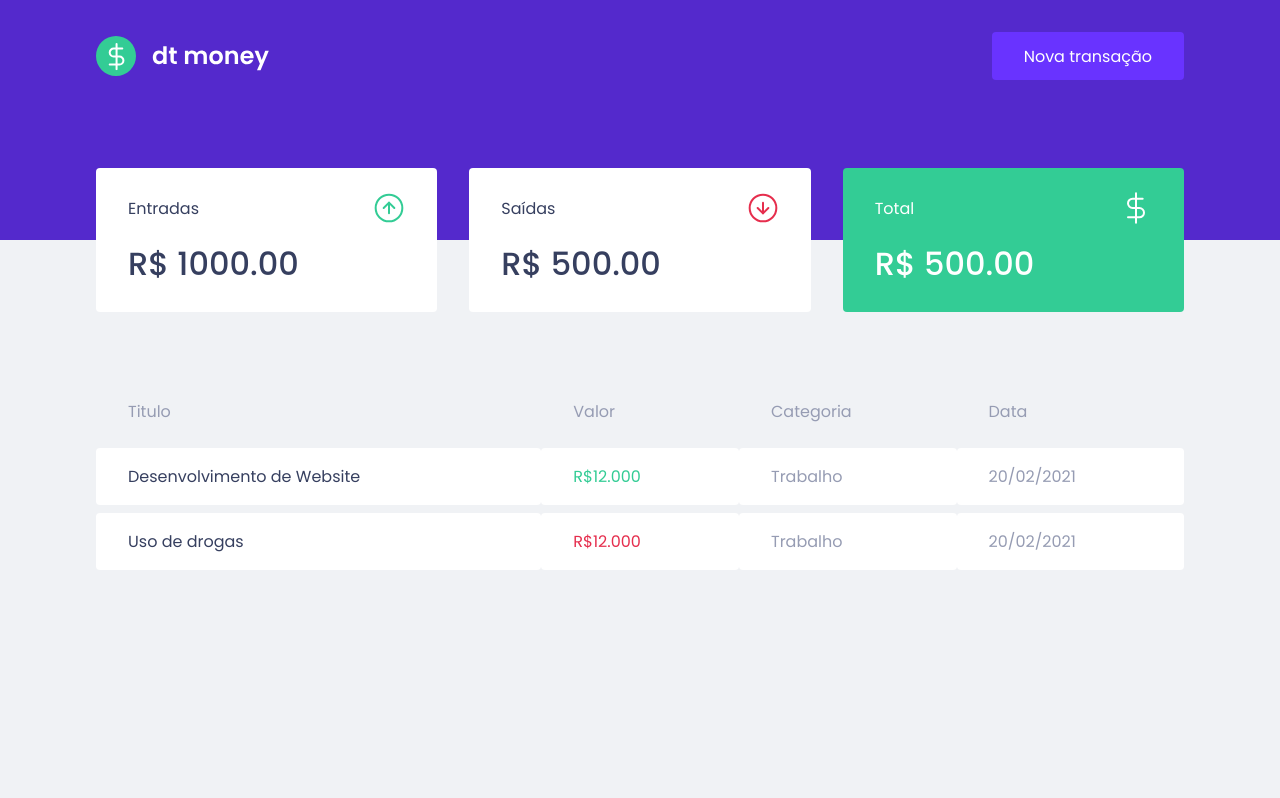
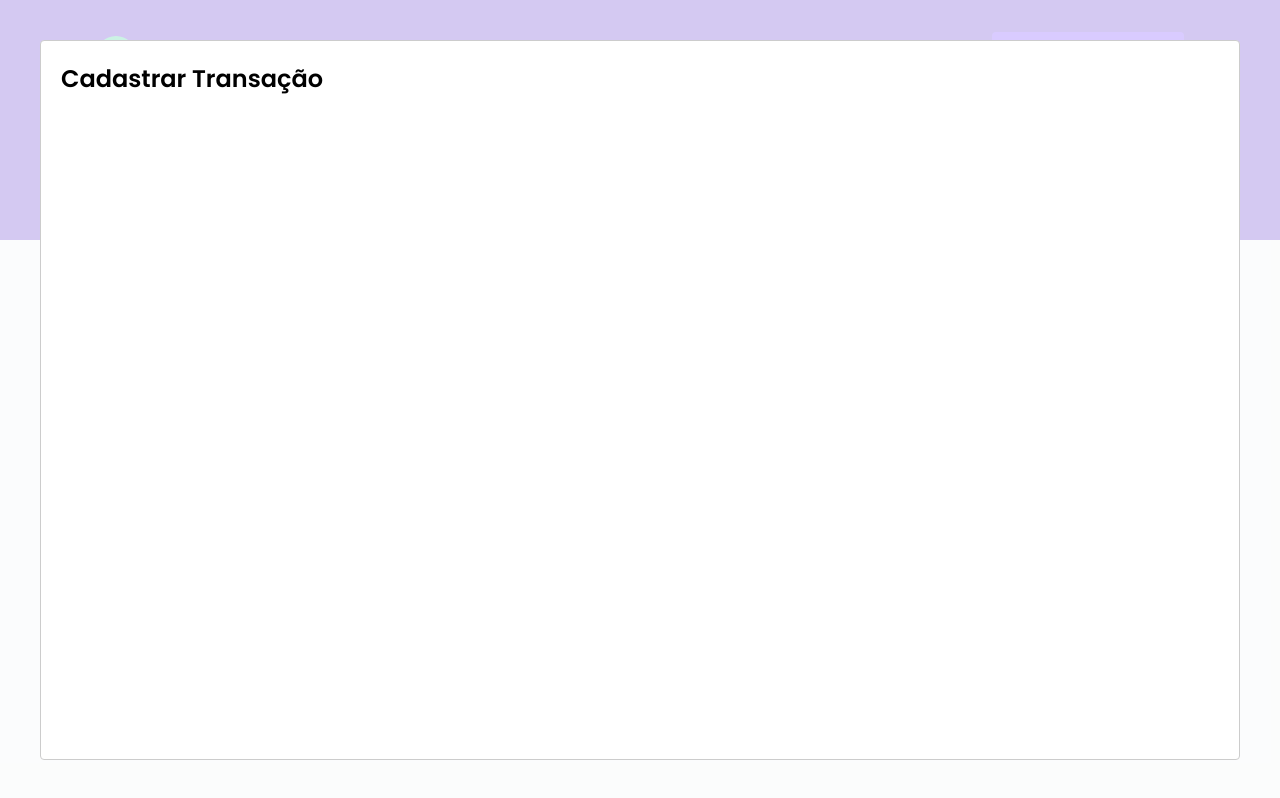
Before and after one commit to ArturRibeiro01/reactjs_arturmoney, a React (Create React App) app: page / in a window 1280 px wide. Both pictures are taken after a click on the button "Nova transação". Built offline with nearby package versions, Linux system fonts and the light colour scheme; no server answers; what miragejs would draw is missing.

Commit message:
react-modal installation

```diff
--- a/package.json
+++ b/package.json
@@ -3,9 +3,11 @@
   "version": "0.1.0",
   "private": true,
   "dependencies": {
+    "axios": "^0.24.0",
     "miragejs": "^0.1.43",
     "react": "^17.0.2",
     "react-dom": "^17.0.2",
+    "react-modal": "^3.14.4",
     "react-scripts": "5.0.0",
     "styled-components": "^5.3.3",
     "web-vitals": "^2.1.0"
@@ -18,6 +20,7 @@
     "@types/node": "^16.7.13",
     "@types/react": "^17.0.20",
     "@types/react-dom": "^17.0.9",
+    "@types/react-modal": "^3.13.1",
     "@types/styled-components": "^5.1.19",
     "typescript": "^4.4.2"
   },
--- a/src/components/Header/index.tsx
+++ b/src/components/Header/index.tsx
@@ -1,12 +1,33 @@
+import { useState } from "react";
+import Modal from "react-modal";
 import logoImg from "../../assets/logo.svg";
 import * as S from "./styles";
 
 export const Header = () => {
+  const [isNewTransactionModalOpen, setIsNewTransactionModalOpen] =
+    useState(false);
+
+  function handleOpenNewTransactionModal() {
+    setIsNewTransactionModalOpen(true);
+  }
+  function handleCloseNewTransactionModal() {
+    setIsNewTransactionModalOpen(false);
+  }
+
   return (
     <S.Container>
       <S.Content>
         <img src={logoImg} alt="dt-mony" />
-        <button type="button">Nova transação</button>
+        <button onClick={handleOpenNewTransactionModal} type="button">
+          Nova transação
+        </button>
+
+        <Modal
+          isOpen={isNewTransactionModalOpen}
+          onRequestClose={handleCloseNewTransactionModal}
+        >
+          <h2>Cadastrar Transação</h2>
+        </Modal>
       </S.Content>
     </S.Container>
   );
--- a/src/components/TransactionsTable/index.tsx
+++ b/src/components/TransactionsTable/index.tsx
@@ -1,11 +1,10 @@
 import { useEffect } from "react";
+import { api } from "../../services/api";
 import * as S from "./styles";
 
 export const TransactionsTable = () => {
   useEffect(() => {
-    fetch("http://localhost:3000/api/transactions")
-      .then((response) => response.json())
-      .then((data) => console.log(data));
+    api.get("transactions").then((response) => console.log(response.data));
   }, []);
 
   return (
--- /dev/null
+++ b/src/services/api.ts
@@ -0,0 +1,5 @@
+import axios from "axios";
+
+export const api = axios.create({
+  baseURL: "http://localhost:3000/api/",
+});
```
Also changed, not shown: 1 other file (tests, documents, lock files or other folders).
